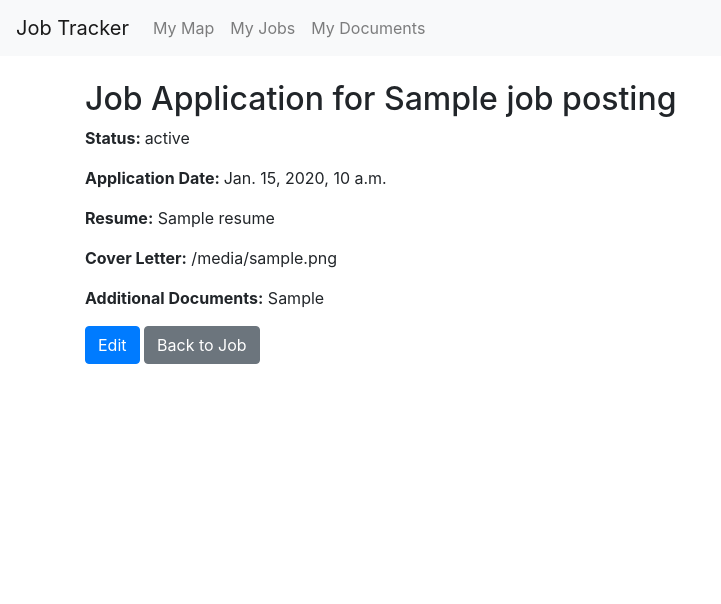
After one commit to tranndt/JobTrackerApp, a Django app: template JobTracker/tracker/templates/tracker/view_application.html in a window 1280 px wide. The commit adds this page. Shown: the top 604 px of the page, without its empty margins (0-721 px from the left). Run offline with Django 3.2, Linux system fonts and the light colour scheme; the template is opened without the code that fills it: most values are stand-ins (such as "Sample title", 1, 10 or a date in 2020); some libraries are stand-ins or nearby versions.

Commit message:
View, Edit application

```diff
--- a/JobTracker/tracker/forms.py
+++ b/JobTracker/tracker/forms.py
@@ -5,8 +5,9 @@ from .models import JobApplication, JobPosting, Document
 class JobApplicationForm(forms.ModelForm):
     class Meta:
         model = JobApplication
-        fields = ['resume', 'cover_letter', 'additional_documents', 'notes', 'status']
+        fields = ['job_posting', 'resume', 'cover_letter', 'additional_documents', 'notes', 'status']
         widgets = {
+            'job_posting': forms.TextInput(attrs={'class': 'form-control', 'autocomplete': 'off', 'readonly': 'readonly'}),
             'resume': forms.Select(attrs={'class': 'form-control'}),
             'cover_letter': forms.Select(attrs={'class': 'form-control'}),
             'additional_documents': forms.Select(attrs={'class': 'form-control'}),
--- /dev/null
+++ b/JobTracker/tracker/templates/tracker/view_application.html
@@ -0,0 +1,14 @@
+{% extends 'tracker/base.html' %}
+
+{% block content %}
+<h2>Job Application for {{ job_application.job_posting.title }}</h2>
+<p><strong>Status: </strong>{{ job_application.status }}</p>
+<p><strong>Application Date: </strong>{{ job_application.application_date }}</p>
+<p><strong>Resume:</strong> {{ job_application.resume }}</p>
+<p><strong>Cover Letter:</strong> {{ job_application.cover_letter }}</p>
+<p><strong>Additional Documents:</strong> {{ job_application.additional_documents }}</p>
+<a href="{% url 'edit_application' job_application.job_posting.id %}" class="btn btn-primary">Edit</a>
+<a href="{% url 'view_job' job_application.job_posting.id %}" class="btn btn-secondary">Back to Job</a>
+
+
+{% endblock %}
--- a/JobTracker/tracker/templates/tracker/view_document.html
+++ b/JobTracker/tracker/templates/tracker/view_document.html
@@ -18,10 +18,6 @@
 {% endif %}
 
 <a href="{% url 'edit_document' document.id %}" class="btn btn-primary">Edit</a>
-<!-- <form action="{% url 'delete_document' document.id %}" method="post" style="display:inline;">
-    {% csrf_token %}
-    <button onclick="return confirm('Are you sure you want to delete this document?');" type="submit" class="btn btn-danger">Delete</button>
-</form> -->
 <a href = "{% url 'delete_document' document.id %}" class="btn btn-danger">Delete</a>
 <a href="{% url 'view_all_documents' %}" class="btn btn-secondary">Back to My Documents</a>
 
--- a/JobTracker/tracker/templates/tracker/view_job.html
+++ b/JobTracker/tracker/templates/tracker/view_job.html
@@ -74,6 +74,7 @@
 <h2>My Application</h2>
 <br>
 <a href="{% url 'create_application' job.pk %}" class="btn btn-primary">Create Application</a>
+<a href="{% url 'view_application' job.pk %}" class="btn btn-primary">View Application</a>
 
 
 
--- a/JobTracker/tracker/urls.py
+++ b/JobTracker/tracker/urls.py
@@ -10,7 +10,9 @@ urlpatterns = [
     path('jobs/<int:job_id>/', views.view_job, name='view_job'),
     path('jobs/<int:job_id>/delete/', views.delete_job, name='delete_job'),
     path('jobs/<int:job_id>/edit/', views.edit_job, name='edit_job'),  # New edit route
-    path('jobs/<int:job_id>/apply',views.create_application , name='create_application'),
+    path('apply/<int:job_id>/',views.view_application , name='view_application'),
+    path('apply/<int:job_id>/new',views.create_application , name='create_application'),
+    path('apply/<int:job_id>/edit',views.edit_application , name='edit_application'),
     path('jobs/new/import/', views.import_from_url_view, name='import_from_url'),
     path('documents/', views.view_all_documents, name='view_all_documents'),
     path('documents/new/', views.create_document, name='create_document'),
@@ -18,4 +20,5 @@ urlpatterns = [
     path('documents/<int:document_id>/edit/', views.edit_document, name='edit_document'),
     path('documents/<int:document_id>/delete/', views.delete_document, name='delete_document'),
 
+
 ]
```
Also changed, not shown: JobTracker/tracker/templates/tracker/edit_application.html (added, +21 -0 lines), JobTracker/tracker/views.py (+21 -1 lines), JobTracker/changelog.md, JobTracker/db.sqlite3.
